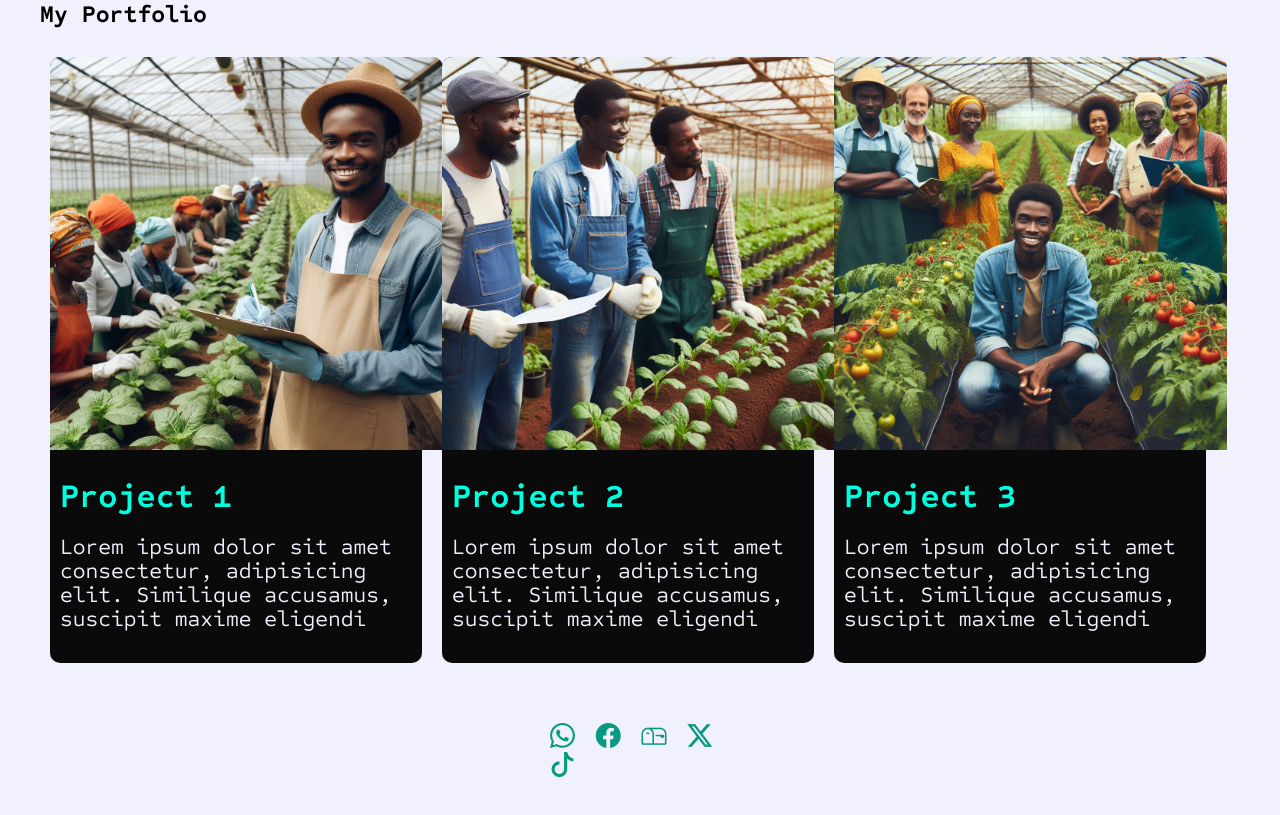
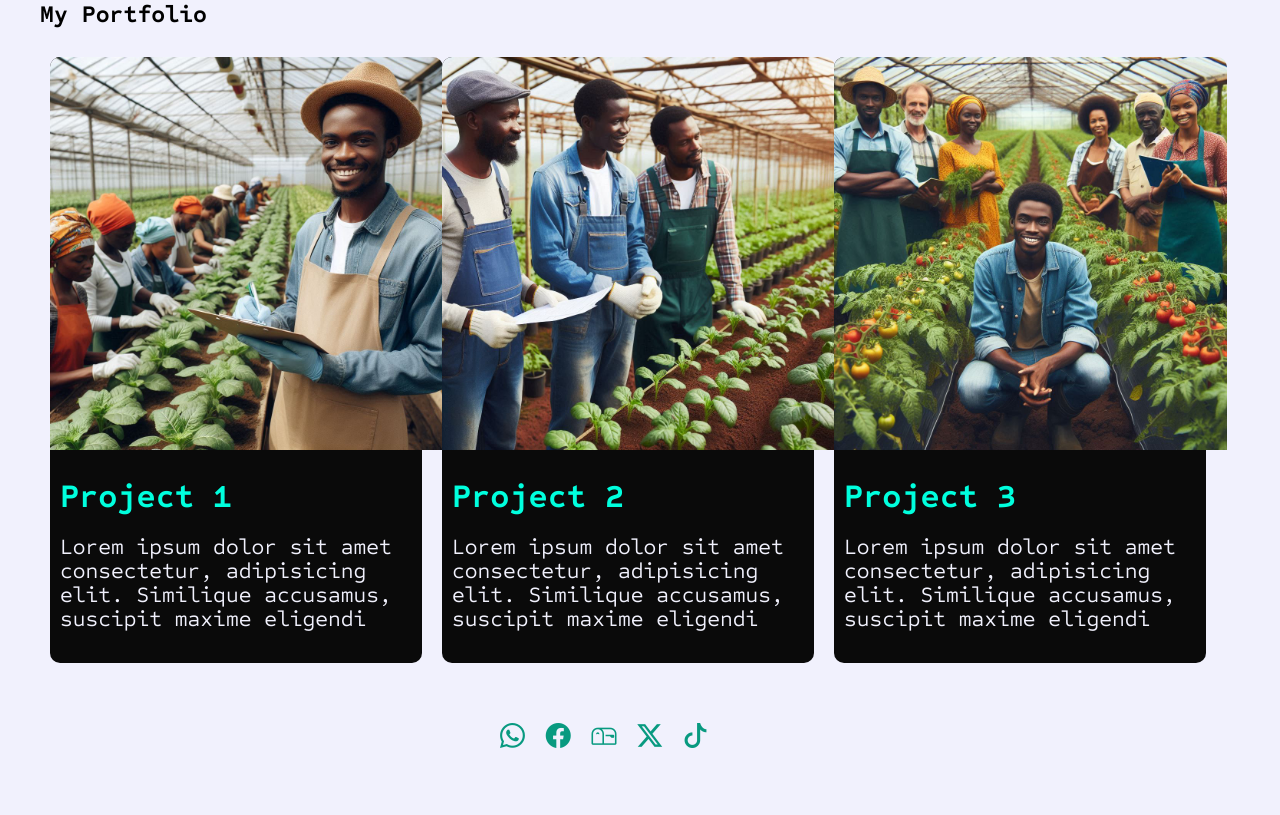
Before and after one commit to paulmbui20/paulmbui, a website built with webpack: page index.html in a window 1280 px wide. Shown: the part 1091-1906 px from the top of the page. Built offline with nearby package versions, Linux system fonts and the light colour scheme.

Commit message:
Footer edit

```diff
--- a/css/style.css
+++ b/css/style.css
@@ -116,7 +116,7 @@
   line-height: 1.5em;
 }
 .social-icons-footer {
-  margin: 50px 550px;
+  margin: 50px 500px;
 }
 
 /* Responsive Styles */
```
